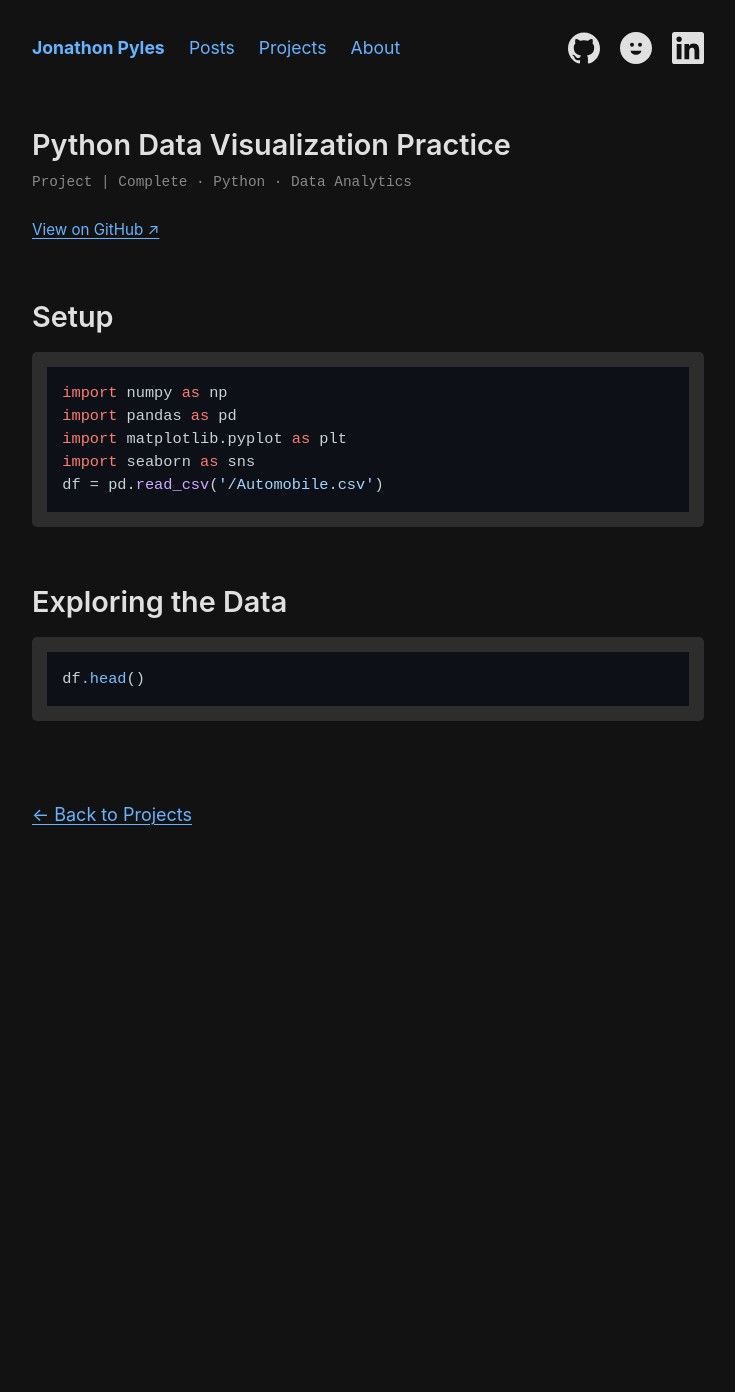
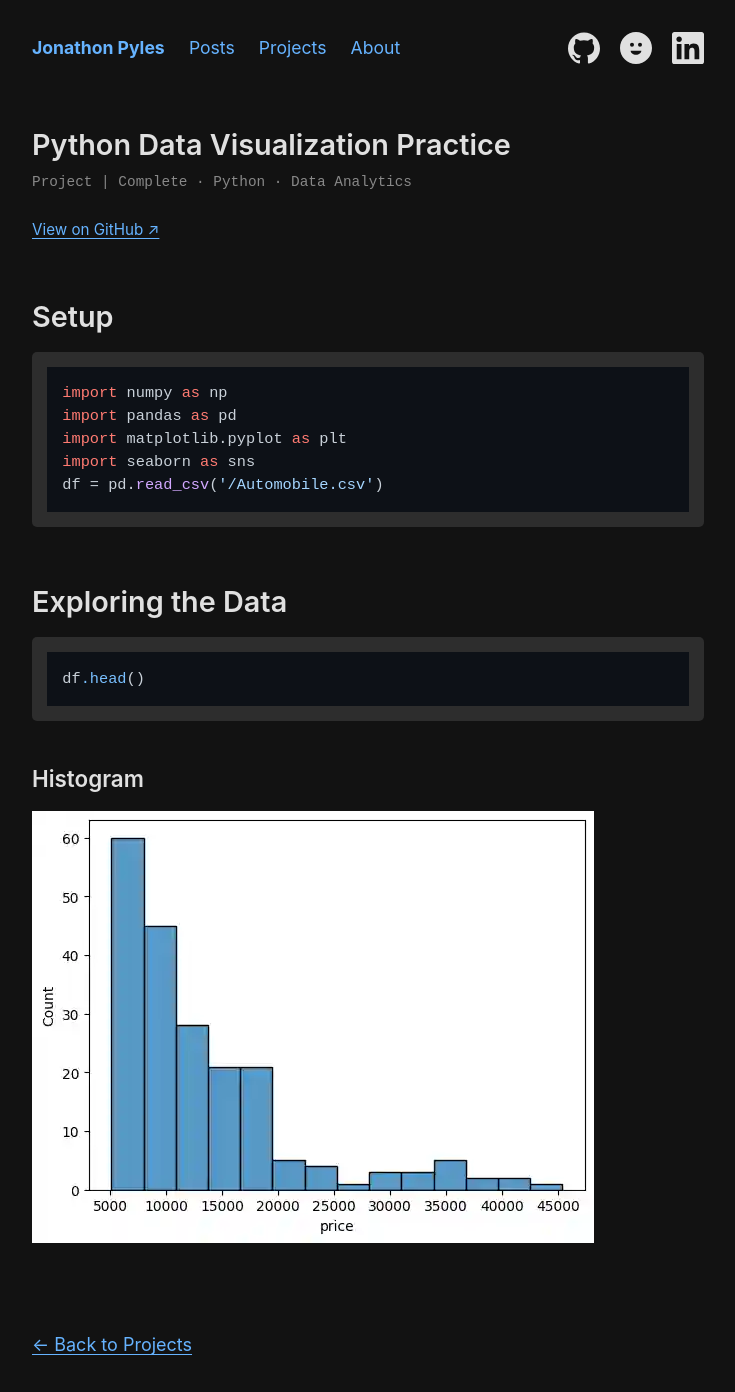
Before and after one commit to JNPyles/JNPyles.github.io, a Jekyll site: the page built from _posts/2024-02-18-Python-Data-Visualization.md, in a window 1280 px wide. Shown: the whole page, without its empty margins (272-1007 px from the left). Built offline with Jekyll 4.4.1, drawn with Linux system fonts in a browser that asks for light colours; nearby versions of some CDN libraries; before the commit the page ends 900 px from its top, so only the background shows below that.

Commit message:
Website Update

````diff
--- a/_posts/2024-02-18-Python-Data-Visualization.md
+++ b/_posts/2024-02-18-Python-Data-Visualization.md
@@ -23,3 +23,6 @@ df = pd.read_csv('/Automobile.csv')
 ```
 df.head()
 ```
+
+## Histogram
+![Price Histogram]({{ site.baseurl }}/assets/images/2024-02-18-Python-Data-Visualization/price-histogram.webp)
````
Also changed, not shown: assets/images/2024-02-18-Python-Data-Visualization/price-histogram.webp (added).
